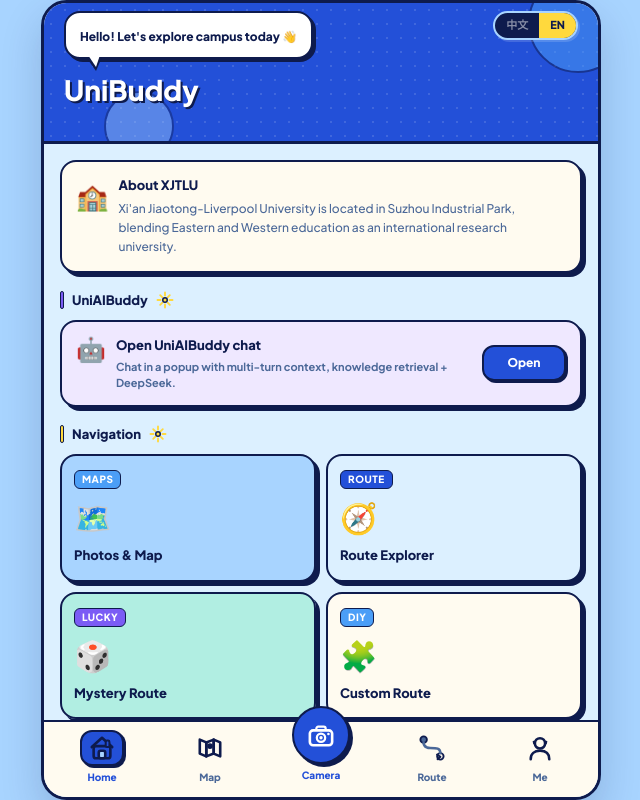
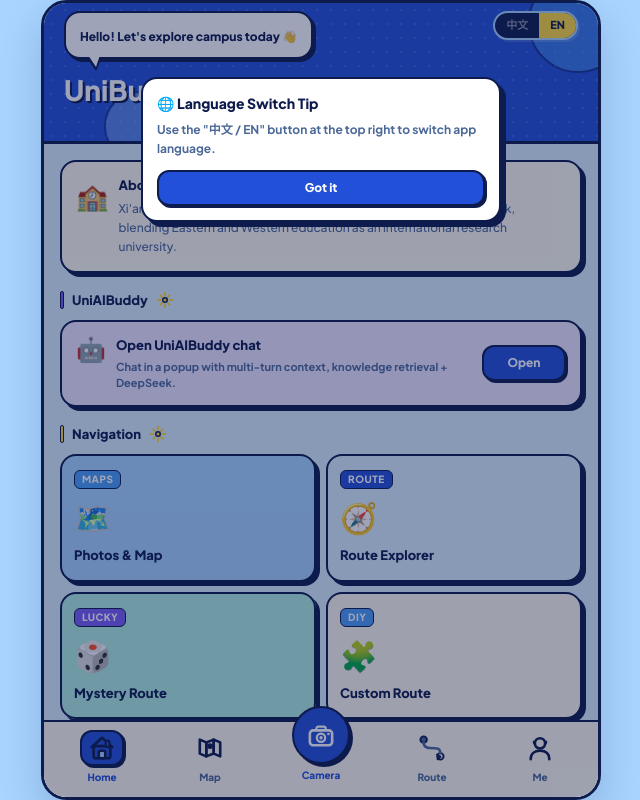
Before and after one commit to Katherine-Tang/UniBuddy, a React (Vite) app: page /#/home in a window 1280 px wide. Shown: the whole page, without its empty margins (319-959 px from the left). Built offline with nearby package versions, Linux system fonts and the light colour scheme.

Commit message:
Update HomeScreen.tsx

```diff
--- a/src/app/components/HomeScreen.tsx
+++ b/src/app/components/HomeScreen.tsx
@@ -36,6 +36,7 @@
 };
 
 export function HomeScreen() {
+  const LANG_GUIDE_SEEN_KEY = "unibuddy_home_lang_guide_seen_v1";
   const navigate = useNavigate();
   const { favorites, removeFavorite } = useFavorites();
   const { badgeCheckedCount, unlockedBadgeIds } = useCamera();
@@ -57,6 +58,7 @@
   const [showSearch, setShowSearch] = useState(false);
   const [query, setQuery] = useState("");
   const [selectedRoom, setSelectedRoom] = useState<typeof classrooms[0] | null>(null);
+  const [showLangGuide, setShowLangGuide] = useState(false);
   const inputRef = useRef<HTMLInputElement>(null);
 
   const getLocale = (room: typeof classrooms[0]) => room[lang];
@@ -75,8 +77,26 @@
     }
   }, [showSearch, selectedRoom]);
 
+  useEffect(() => {
+    try {
+      const seen = localStorage.getItem(LANG_GUIDE_SEEN_KEY);
+      if (!seen) setShowLangGuide(true);
+    } catch {
+      // ignore storage errors
+      setShowLangGuide(true);
+    }
+  }, []);
+
   const openSearch = () => { setShowSearch(true); setQuery(""); setSelectedRoom(null); };
   const closeSearch = () => { setShowSearch(false); setQuery(""); setSelectedRoom(null); };
+  const closeLangGuide = () => {
+    setShowLangGuide(false);
+    try {
+      localStorage.setItem(LANG_GUIDE_SEEN_KEY, "1");
+    } catch {
+      // ignore storage errors
+    }
+  };
 
   const USER_COMMENTS_KEY = "unibuddy_school_comments_v1";
   const [activePerspective, setActivePerspective] = useState<SchoolPerspective>("freshman");
@@ -586,6 +606,37 @@
 
       <BottomNav activeTab="Home" />
 
+      {showLangGuide && (
+        <div style={{ position: "absolute", inset: 0, zIndex: 55, backgroundColor: "rgba(14, 27, 77, 0.4)", display: "flex", alignItems: "flex-start", justifyContent: "center", padding: "74px 16px 16px" }}>
+          <div style={{ width: "100%", maxWidth: "360px", backgroundColor: C.white, border: `2.5px solid ${C.navy}`, borderRadius: "16px", boxShadow: `5px 5px 0 ${C.navy}`, padding: "14px" }}>
+            <p style={{ fontSize: "14px", fontWeight: 900, color: C.navy, marginBottom: "6px" }}>
+              🌐 {t("home_lang_guide_title")}
+            </p>
+            <p style={{ fontSize: "12px", fontWeight: 700, color: "#4B6898", lineHeight: 1.6, marginBottom: "12px" }}>
+              {t("home_lang_guide_text")}
+            </p>
+            <button
+              type="button"
+              onClick={closeLangGuide}
+              style={{
+                width: "100%",
+                height: "36px",
+                borderRadius: "12px",
+                cursor: "pointer",
+                backgroundColor: C.royal,
+                border: `2px solid ${C.navy}`,
+                boxShadow: `2px 2px 0 ${C.navy}`,
+                color: C.white,
+                fontSize: "12px",
+                fontWeight: 900,
+              }}
+            >
+              {t("home_lang_guide_ok")}
+            </button>
+          </div>
+        </div>
+      )}
+
       {/* ── Search Overlay ── */}
       {showSearch && (
         <div style={{ position: "absolute", inset: 0, zIndex: 50, backgroundColor: C.ice, display: "flex", flexDirection: "column" }}>
```
